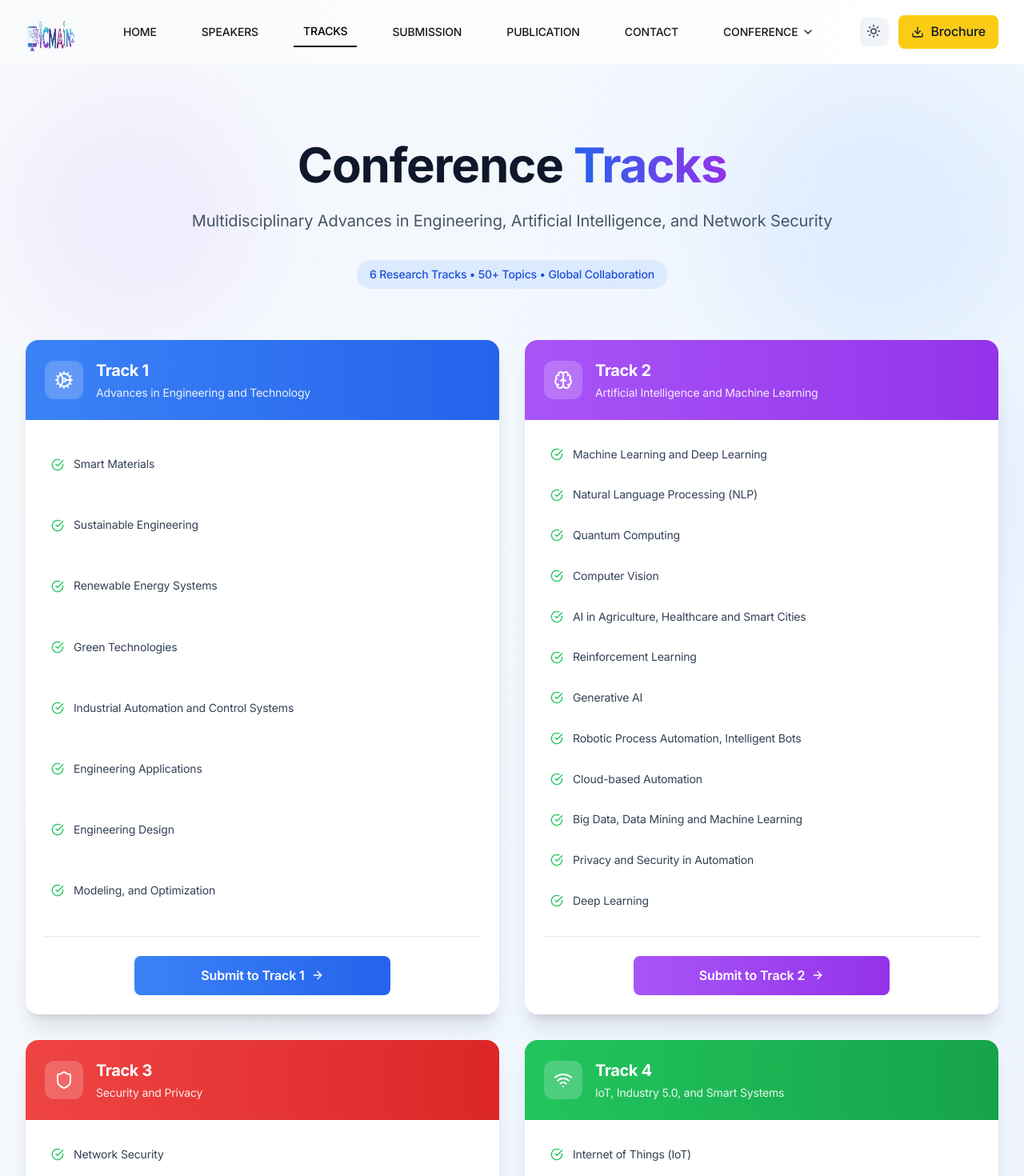
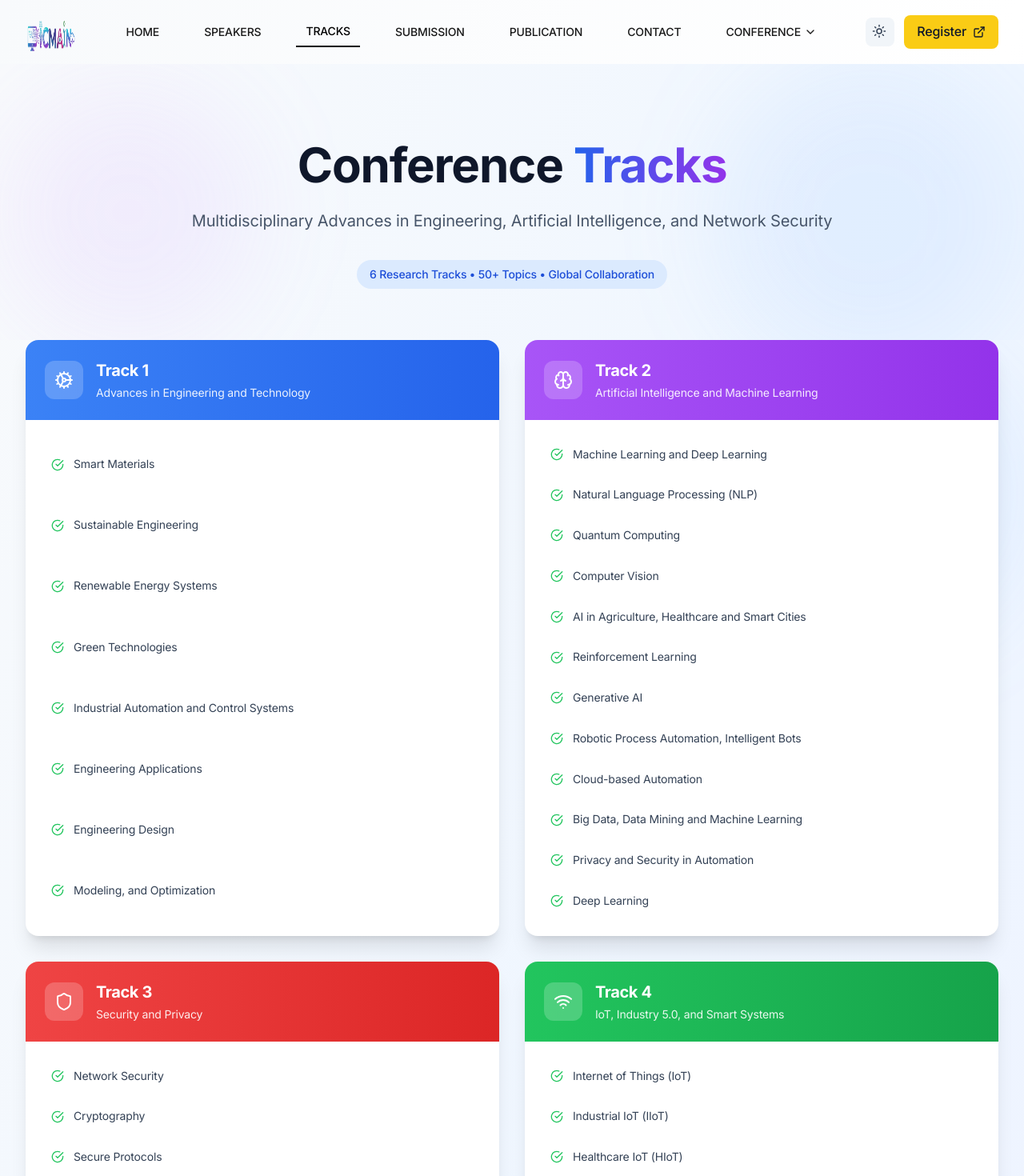
Before and after one commit to Kritika11052005/ResearchConference, a React (Vite) app: page /tracks in a window 1280 px wide. Shown: the top 1470 px of the page at 80% size. Built offline with nearby package versions, Linux system fonts and the light colour scheme.

Commit message:
Fixed some page routing issues

```diff
--- a/src/components/Navigation.tsx
+++ b/src/components/Navigation.tsx
@@ -1,6 +1,6 @@
 import { useEffect, useState } from 'react';
 import { Link, useLocation } from 'react-router-dom';
-import { Menu, X, Moon, Sun, Download, ChevronDown } from 'lucide-react';
+import { Menu, X, Moon, Sun, Download, ChevronDown, ExternalLink } from 'lucide-react';
 import { useTheme } from '../contexts/ThemeContext';
 
 const Navigation = () => {
@@ -110,6 +110,11 @@ const Navigation = () => {
     }, 300); // Delay of 300ms before closing
   };
 
+  const handleNavClick = (path) => {
+    window.location.href = path;
+    window.scrollTo({ top: 0, behavior: 'smooth' }); // Scroll to top on navigation
+  };
+
   return (
     <nav
       className={`${isScrolled ? 'fixed' : 'absolute'} top-0 w-full z-50 transition-all duration-300 ${navBgClass}`}
@@ -136,6 +141,7 @@ const Navigation = () => {
                 <Link
                   key={item.id}
                   to={item.path}
+                  onClick={() => handleNavClick(item.path)} // Ensure navigation scrolls to top
                   className={`px-3 py-2 text-sm font-medium transition-colors duration-200 ${getNavLinkClass(isActive(item.path))}`}
                 >
                   {item.label}
@@ -206,10 +212,17 @@ const Navigation = () => {
               </div>
             </button>
 
-            {/* Download Brochure Button */}
-            <button className={`hidden sm:flex items-center space-x-2 px-4 py-2 font-medium rounded-lg transition-all duration-200 ${getBrochureButtonClass()}`}>
-              <Download size={16} />
-              <span>Brochure</span>
+            {/* Register Button */}
+            <button
+              onClick={() => {
+                window.location.href = '/registration';
+                window.scrollTo({ top: 0, behavior: 'smooth' }); // Scroll to top on navigation
+              }}
+              className={`hidden sm:flex items-center space-x-2 px-4 py-2 font-medium rounded-lg transition-all duration-200 ${getBrochureButtonClass()}`}
+            >
+              {/* <Download size={16} /> */}
+              <span>Register</span>
+              <ExternalLink size={16} className="group-hover:translate-x-1 group-hover:-translate-y-1 transition-transform duration-300" />
             </button>
 
             {/* Mobile menu button */}
@@ -236,7 +249,7 @@ const Navigation = () => {
                 <Link
                   key={item.id}
                   to={item.path}
-                  onClick={() => setIsOpen(false)}
+                  onClick={() => handleNavClick(item.path)} // Ensure navigation scrolls to top
                   className={`block w-full text-left px-4 py-3 text-base font-medium rounded-lg transition-all duration-200 ${
                     isActive(item.path)
                       ? 'text-blue-600 dark:text-blue-400 bg-blue-50 dark:bg-blue-900/30'
--- a/src/pages/Speakers.tsx
+++ b/src/pages/Speakers.tsx
@@ -249,7 +249,13 @@ const Speakers = () => {
             <p className="text-xl text-white/90 mb-8">
               Submit your research and join these distinguished speakers on stage
             </p>
-            <button className="px-8 py-4 bg-white text-blue-600 font-semibold rounded-lg hover:bg-slate-100 transition-all duration-300 transform hover:scale-105 shadow-lg">
+            <button
+              onClick={() => {
+                window.location.href = '/registration';
+                window.scrollTo({ top: 0, behavior: 'smooth' }); // Scroll to top on navigation
+              }}
+              className="px-8 py-4 bg-white text-blue-600 font-semibold rounded-lg hover:bg-slate-100 transition-all duration-300 transform hover:scale-105 shadow-lg"
+            >
               Submit Your Paper
             </button>
           </motion.div>
--- a/src/pages/Submission.tsx
+++ b/src/pages/Submission.tsx
@@ -120,7 +120,12 @@ const Submission = () => {
                   Submit your full length paper using Microsoft CMT portal
                 </p>
                 <a
-                  href="#"
+                  href="/registration"
+                  onClick={(e) => {
+                    e.preventDefault();
+                    window.location.href = '/registration';
+                    window.scrollTo({ top: 0, behavior: 'smooth' }); // Scroll to top on navigation
+                  }}
                   className="inline-flex items-center space-x-2 bg-white text-blue-600 px-6 py-3 rounded-lg font-semibold hover:bg-blue-50 transition-colors duration-300"
                 >
                   <span>Submit via CMT</span>
--- a/src/pages/Tracks.tsx
+++ b/src/pages/Tracks.tsx
@@ -229,26 +229,12 @@ const Tracks = () => {
                           className="flex items-center group/item hover:bg-slate-50 dark:hover:bg-slate-700/50 rounded-lg p-2 transition-colors duration-200"
                         >
                           <CheckCircle className="w-4 h-4 text-green-500 mr-3 flex-shrink-0" />
-                          <span className="text-slate-700 dark:text-slate-300 text-sm leading-relaxed group-hover/item:text-slate-900 dark:group-hover/item:text-white transition-colors duration-200">
+                          <span className="text-slate-700 dark:text-slate-300 text-sm leading-relaxed group-hover/item:text-slate-900 dark:group-hover:item:text-white transition-colors duration-200">
                             {topic}
                           </span>
                         </motion.div>
                       ))}
                     </div>
-
-                    {/* Submit Button */}
-                    <motion.div
-                      initial={{ opacity: 0, y: 20 }}
-                      whileInView={{ opacity: 1, y: 0 }}
-                      viewport={{ once: true }}
-                      transition={{ duration: 0.4, delay: 0.3 }}
-                      className="mt-6 pt-6 border-t border-slate-200 dark:border-slate-700 flex justify-center"
-                    >
-                      <button className={`w-full max-w-xs flex items-center justify-center px-4 py-3 bg-gradient-to-r ${track.color} text-white font-semibold rounded-lg hover:shadow-lg transition-all duration-300 group-hover:scale-105`}>
-                        Submit to Track {track.id}
-                        <ArrowRight className="w-4 h-4 ml-2 group-hover:translate-x-1 transition-transform duration-300" />
-                      </button>
-                    </motion.div>
                   </div>
                 </motion.div>
               );
@@ -275,7 +261,13 @@ const Tracks = () => {
               engineering, AI, and network security research.
             </p>
             <div className="flex flex-col sm:flex-row gap-4 justify-center">
-              <button className="px-8 py-4 bg-white text-blue-600 font-semibold rounded-lg hover:bg-slate-100 transition-all duration-300 transform hover:scale-105 shadow-lg">
+              <button
+                onClick={() => {
+                  window.location.href = '/registration';
+                  window.scrollTo({ top: 0, behavior: 'smooth' }); // Scroll to top on navigation
+                }}
+                className="px-8 py-4 bg-white text-blue-600 font-semibold rounded-lg hover:bg-slate-100 transition-all duration-300 transform hover:scale-105 shadow-lg"
+              >
                 Submit Your Paper
               </button>
               <button className="px-8 py-4 border-2 border-white text-white font-semibold rounded-lg hover:bg-white hover:text-blue-600 transition-all duration-300 transform hover:scale-105">
```
